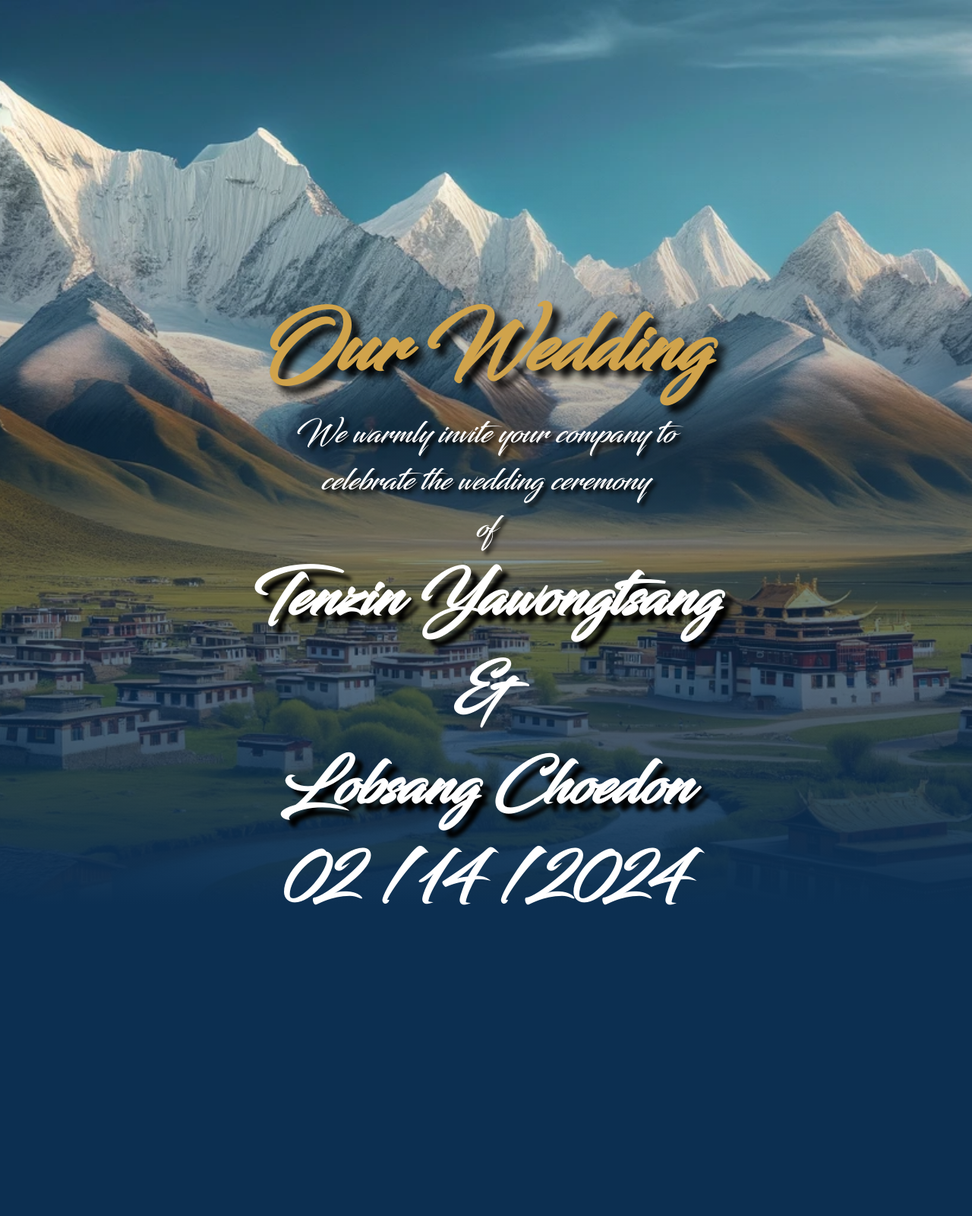
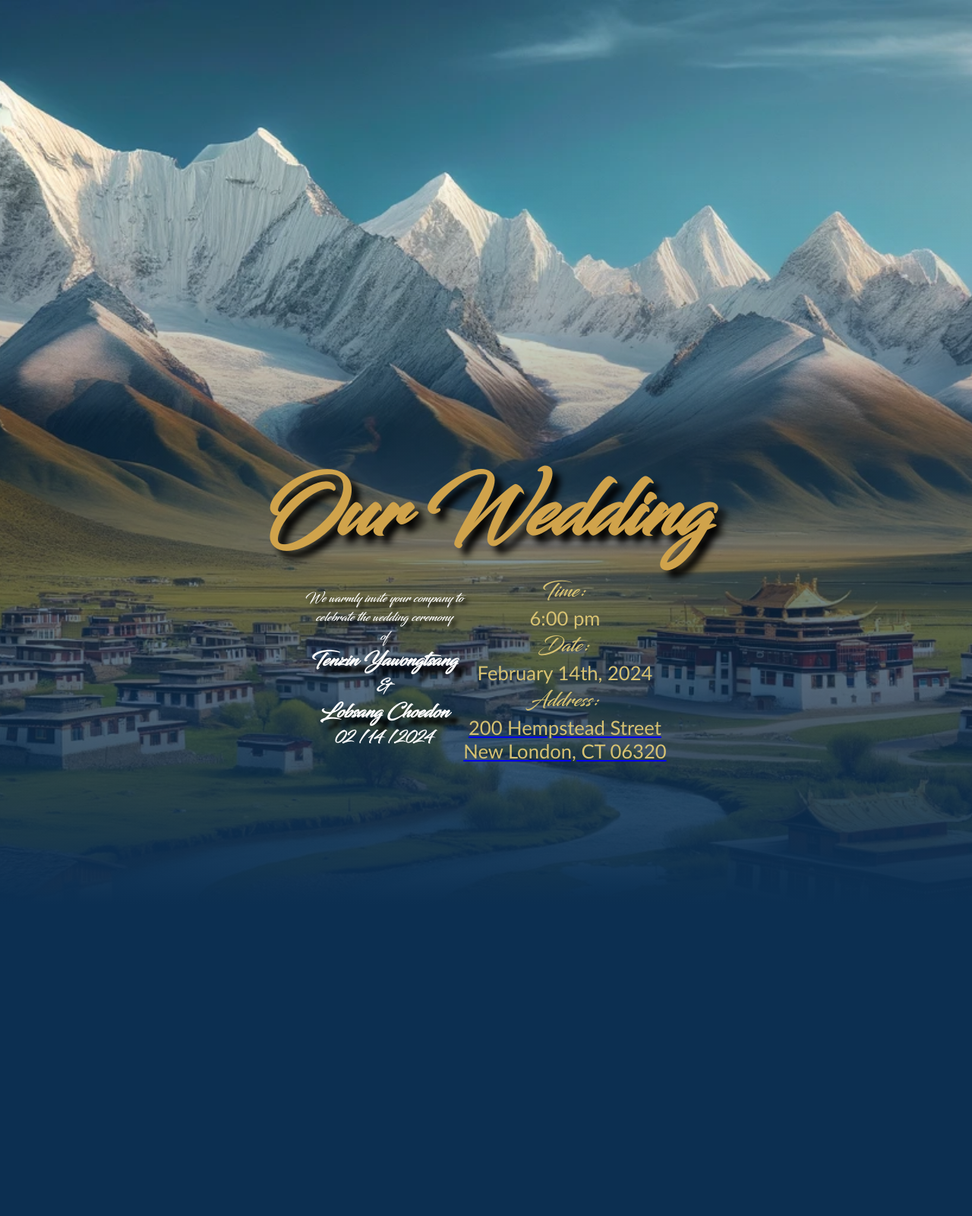
Before and after one commit to RabjamX2/Lhabu-Wedding, a Flask app: page / in a window 1280 px wide. Shown: the whole page at 76% size. Run offline with Flask 3, Linux system fonts and the light colour scheme; grey boxes are pictures that could not be loaded.

Commit message:
sidebyside

```diff
--- a/static/css/style.css
+++ b/static/css/style.css
@@ -92,6 +92,7 @@
 
 #landing-content {
 	z-index: 4;
+	width: max-content;
 }
 
 #landing-header {
@@ -105,9 +106,9 @@
 }
 
 #welcome-message {
-	font-size: 3vw;
+	/* font-size: 3vw; */
 	color: #ffffff;
-	width: 70vw;
+	/* width: 70vw; */
 	margin: 0 auto;
 	text-shadow: 5px 5px 5px black;
 }
@@ -115,7 +116,7 @@
 h2 {
 	/* Couples Names */
 	font-family: Blacksword;
-	font-size: 6vw;
+	/* font-size: 6vw; */
 	color: #fff;
 	text-shadow: 10px 10px 5px black;
 }
@@ -123,18 +124,18 @@
 h3 {
 	/* Ampersand Symbol */
 	font-family: Blacksword;
-	font-size: 6vw;
+	/* font-size: 6vw; */
 	color: #fff;
 }
 
 p {
 	font-family: Blacksword;
-	font-size: 3vw;
+	/* font-size: 3vw; */
 }
 
 span {
 	font-family: "Trebuchet MS", Arial, sans-serif;
-	font-size: 3vw;
+	/* font-size: 3vw; */
 	color: #d7c272;
 }
 
@@ -209,5 +210,12 @@
 
 #additional-info {
 	z-index: 4;
-	background-color: #0c2f51;
+	/* background-color: #0c2f51; */
 }
+
+#landingGroup {
+	display: flex;
+	flex-direction: row;
+	justify-content: center;
+	align-items: center;
+}
--- a/templates/index.html
+++ b/templates/index.html
@@ -13,6 +13,7 @@
 				<img src="{{url_for('static', filename='images/backgroundSmall.png')}}" alt="landing" class="landing-image" />
 				<div id="landing-gradient"></div>
 				<h1 id="landing-header"></h1>
+				<div id="landingGroup">
 					<div id="landing-content">
 						<p id="welcome-message">We warmly invite your company to <br />celebrate the wedding ceremony <br />of</p>
 						<h2 class="desktop-only">Tenzin Yawongtsang</h2>
@@ -21,6 +22,19 @@
 						<h2 class="desktop-only">Lobsang Choedon</h2>
 						<h2 class="mobile-only">Lobsang<br />Choedon</h2>
 						<h3>02 / 14 / 2024</h3>
+					</div>
+					<div id="additional-info">
+						<div id="info">
+							<p>Time: </p>
+							<span>6:00 pm</span>
+							<p>Date: </p>
+							<span>February 14th, 2024</span>
+							<p>Address:</p>
+							<a href="https://maps.app.goo.gl/rymuZ6ufgWQB3C4K9" rel="noopener noreferrer" target="_blank"
+								><span>200 Hempstead Street<br />New London, CT 06320</span></a
+							>
+						</div>
+					</div>
 				</div>
 			</div>
 
@@ -43,19 +57,6 @@
 					</div>
 				</div>
 			</div>
-
-			<div id="additional-info" class="page">
-				<div id="info">
-					<p>Time: </p>
-					<span>6:00 pm</span>
-					<p>Date: </p>
-					<span>February 14th, 2024</span>
-					<p>Address:</p>
-					<a href="https://maps.app.goo.gl/rymuZ6ufgWQB3C4K9" rel="noopener noreferrer" target="_blank"
-						><span>200 Hempstead Street<br />New London, CT 06320</span></a
-					>
-				</div>
-			</div>
 		</div>
 		<script type="text/javascript">
 			const header = document.getElementById("landing-header");
```
Lines whose indentation alone changed are shown as unchanged.
